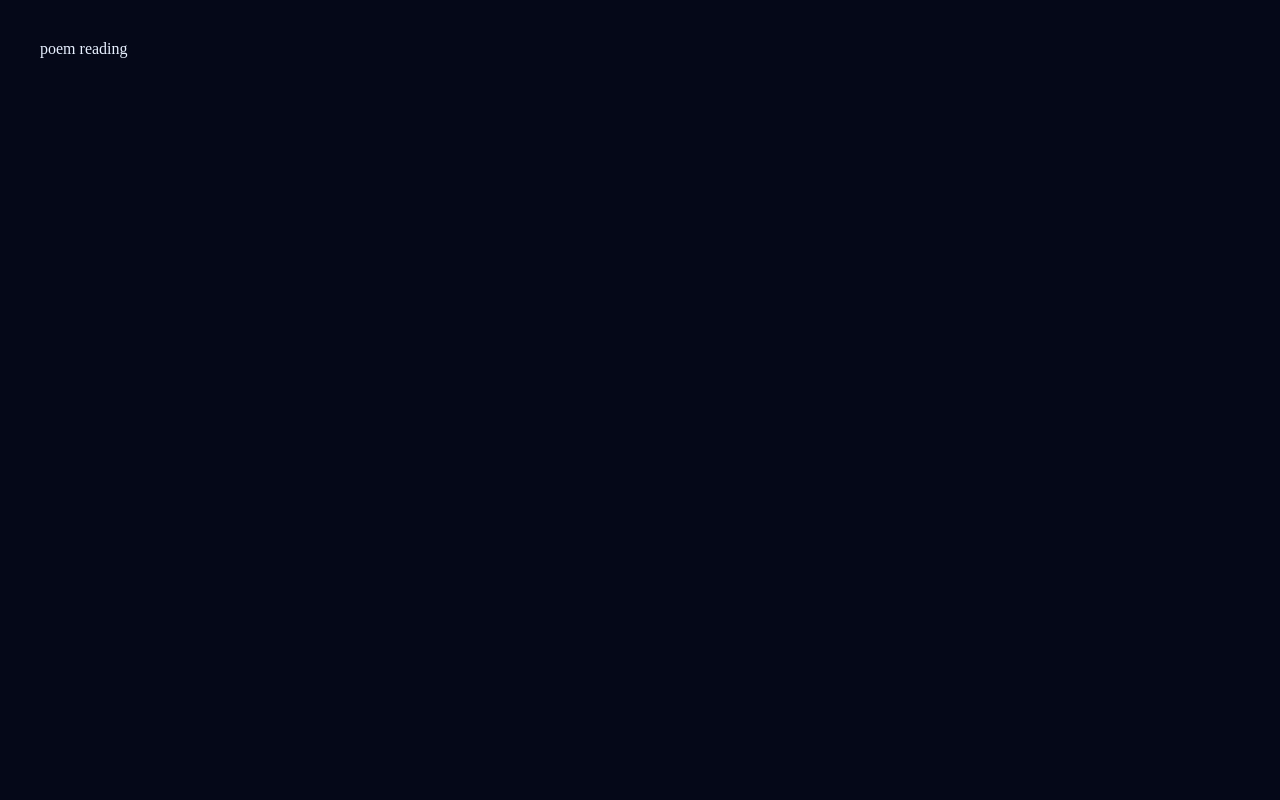
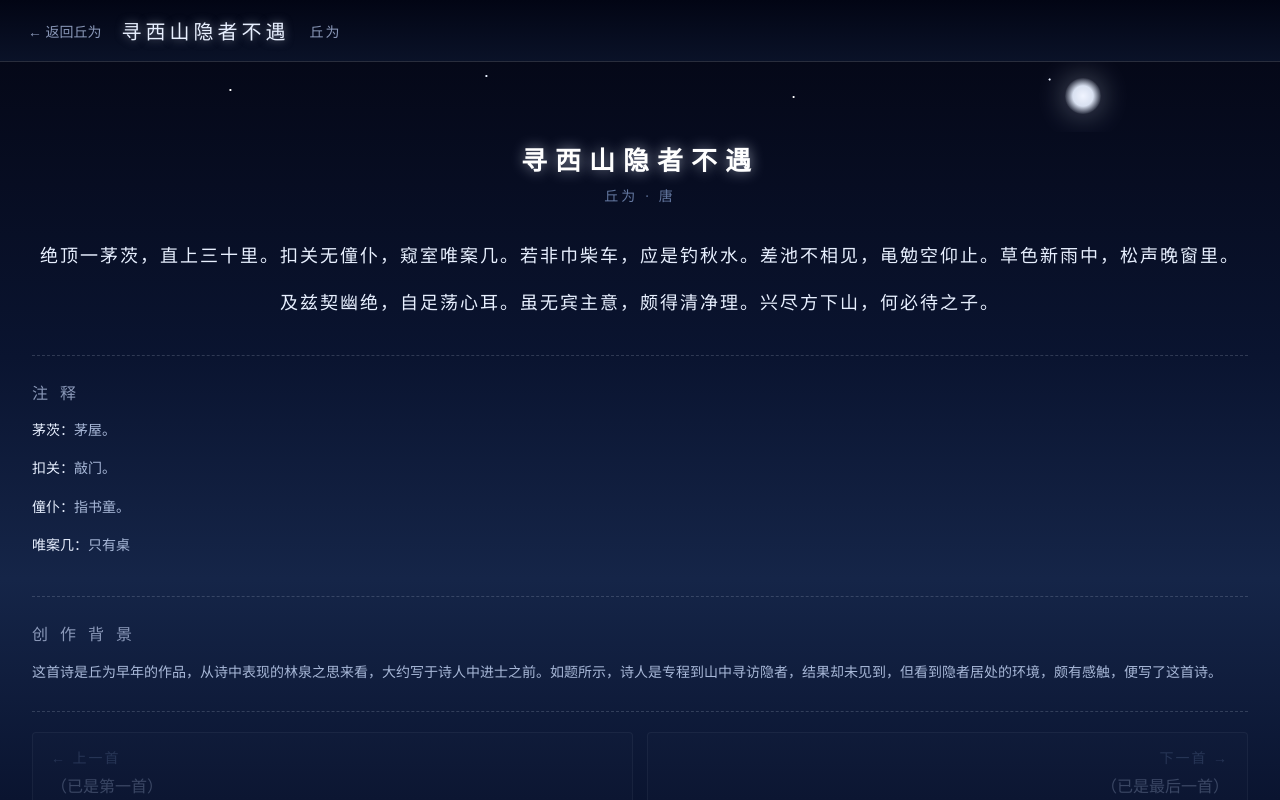
Before and after one commit to Qing45/shiwen-changhe, a React (Vite) app: page /poem/23c91fa1d5eb in a window 1280 px wide. Built offline with nearby package versions, Linux system fonts and the light colour scheme.

Commit message:
feat(poem): reading page with annotations, background, and prev/next navigation

```diff
--- a/src/App.tsx
+++ b/src/App.tsx
@@ -1,6 +1,7 @@
 import { BrowserRouter, Routes, Route } from 'react-router-dom';
 import { RiverPage } from './pages/RiverPage';
 import { PoetPage } from './pages/PoetPage';
+import { PoemPage } from './pages/PoemPage';
 
 export default function App() {
   return (
@@ -8,16 +9,8 @@ export default function App() {
       <Routes>
         <Route path="/" element={<RiverPage />} />
         <Route path="/poet/:poetId" element={<PoetPage />} />
-        <Route path="/poem/:poemId" element={<Placeholder>poem reading</Placeholder>} />
+        <Route path="/poem/:poemId" element={<PoemPage />} />
       </Routes>
     </BrowserRouter>
   );
 }
-
-function Placeholder({ children }: { children: React.ReactNode }) {
-  return (
-    <div style={{ width: '100%', height: '100%', background: '#050818', color: '#e8f0ff', padding: 40 }}>
-      {children}
-    </div>
-  );
-}
--- /dev/null
+++ b/src/pages/PoemPage.tsx
@@ -0,0 +1,152 @@
+import { useParams, Link } from 'react-router-dom';
+import { getPoem, getPoet, getNeighbors } from '../data/load';
+import { TopNav } from '../components/TopNav';
+import { colors, fontFamilies, fontSizes } from '../theme';
+
+export function PoemPage() {
+  const { poemId } = useParams<{ poemId: string }>();
+  const poem = poemId ? getPoem(poemId) : undefined;
+  if (!poem) {
+    return <div style={{ padding: 40, color: colors.textPrimary }}>诗未找到</div>;
+  }
+  const poet = getPoet(poem.poetId);
+  if (!poet) {
+    return <div style={{ padding: 40, color: colors.textPrimary }}>作者未找到</div>;
+  }
+  const { prev, next } = getNeighbors(poem.id);
+
+  return (
+    <div style={{ width: '100%', height: '100%', display: 'flex', flexDirection: 'column' }}>
+      <TopNav variant="poem" poet={poet} poem={poem} />
+      <div style={{
+        flex: 1, overflowY: 'auto',
+        background: colors.bgGradient,
+      }}>
+        {/* 月夜氛围带（无题图） */}
+        <div style={{ position: 'relative', height: 70, overflow: 'hidden' }}>
+          <div style={{
+            position: 'absolute', top: 16, right: '14%',
+            width: 36, height: 36, borderRadius: '50%',
+            background: 'radial-gradient(circle, #f0f4ff 0%, #d8e0f0 40%, rgba(216,224,240,0.2) 70%, transparent 100%)',
+            boxShadow: '0 0 30px rgba(216,224,240,0.4)',
+          }} />
+          <div style={{
+            position: 'absolute', inset: 0,
+            background: `
+              radial-gradient(circle at 18% 40%, #fff 0.6px, transparent 1.5px),
+              radial-gradient(circle at 38% 20%, #e8f0ff 0.6px, transparent 1.5px),
+              radial-gradient(circle at 62% 50%, #fff 0.5px, transparent 1.5px),
+              radial-gradient(circle at 82% 25%, #e8f0ff 0.6px, transparent 1.5px)
+            `,
+          }} />
+        </div>
+
+        {/* 原文 */}
+        <div style={{ padding: '8px 32px 28px', textAlign: 'center' }}>
+          <div style={{
+            fontFamily: fontFamilies.chinese, color: '#fff',
+            fontSize: fontSizes.poemTitle, letterSpacing: 8,
+            marginBottom: 8, fontWeight: 600,
+            textShadow: '0 0 14px rgba(216,224,240,0.6)',
+          }}>{poem.title}</div>
+          <div style={{
+            color: colors.textDim, fontFamily: fontFamilies.chinese,
+            fontSize: fontSizes.body, letterSpacing: 3, marginBottom: 28,
+          }}>{poet.name} · 唐</div>
+          <div style={{
+            fontFamily: fontFamilies.chinese, color: colors.textPrimary,
+            fontSize: fontSizes.poemText, lineHeight: 2.6, letterSpacing: 2,
+            whiteSpace: 'pre-wrap',
+          }}>{poem.content}</div>
+        </div>
+
+        <Divider />
+
+        {/* 注释 */}
+        {poem.annotations.length > 0 && (
+          <>
+            <section style={{ padding: '24px 32px' }}>
+              <SectionTitle>注 释</SectionTitle>
+              <div style={{
+                color: colors.textSecondary, fontFamily: fontFamilies.chinese,
+                fontSize: fontSizes.body, lineHeight: 1.9,
+              }}>
+                {poem.annotations.map((a, i) => (
+                  <div key={i} style={{ marginBottom: 12 }}>
+                    <span style={{ color: colors.textPrimary }}>{a.term}：</span>
+                    {a.explanation}
+                  </div>
+                ))}
+              </div>
+            </section>
+            <Divider />
+          </>
+        )}
+
+        {/* 创作背景 */}
+        {poem.background && (
+          <>
+            <section style={{ padding: '24px 32px' }}>
+              <SectionTitle>创 作 背 景</SectionTitle>
+              <div style={{
+                color: colors.textSecondary, fontFamily: fontFamilies.chinese,
+                fontSize: fontSizes.body, lineHeight: 2,
+              }}>{poem.background}</div>
+            </section>
+            <Divider />
+          </>
+        )}
+
+        {/* 翻页 */}
+        <nav style={{
+          padding: '20px 32px',
+          display: 'flex', alignItems: 'stretch', justifyContent: 'space-between', gap: 14,
+        }}>
+          {prev ? (
+            <Link to={`/poem/${prev.id}`} style={navCardStyle}>
+              <div style={{ color: colors.textDim, fontSize: 14, letterSpacing: 2 }}>← 上一首</div>
+              <div style={{ color: colors.textSecondary, fontFamily: fontFamilies.chinese, fontSize: 16, marginTop: 6 }}>{prev.title}</div>
+            </Link>
+          ) : (
+            <div style={{ ...navCardStyle, opacity: 0.3, pointerEvents: 'none' }}>
+              <div style={{ color: colors.textDim, fontSize: 14, letterSpacing: 2 }}>← 上一首</div>
+              <div style={{ color: colors.textSecondary, fontFamily: fontFamilies.chinese, fontSize: 16, marginTop: 6 }}>（已是第一首）</div>
+            </div>
+          )}
+          {next ? (
+            <Link to={`/poem/${next.id}`} style={{ ...navCardStyle, textAlign: 'right' }}>
+              <div style={{ color: colors.textDim, fontSize: 14, letterSpacing: 2 }}>下一首 →</div>
+              <div style={{ color: colors.textSecondary, fontFamily: fontFamilies.chinese, fontSize: 16, marginTop: 6 }}>{next.title}</div>
+            </Link>
+          ) : (
+            <div style={{ ...navCardStyle, textAlign: 'right', opacity: 0.3, pointerEvents: 'none' }}>
+              <div style={{ color: colors.textDim, fontSize: 14, letterSpacing: 2 }}>下一首 →</div>
+              <div style={{ color: colors.textSecondary, fontFamily: fontFamilies.chinese, fontSize: 16, marginTop: 6 }}>（已是最后一首）</div>
+            </div>
+          )}
+        </nav>
+      </div>
+    </div>
+  );
+}
+
+const navCardStyle: React.CSSProperties = {
+  flex: 1, padding: '14px 18px',
+  background: 'rgba(216,224,240,0.05)',
+  border: '1px solid rgba(216,224,240,0.18)',
+  borderRadius: 4,
+  textDecoration: 'none',
+};
+
+function Divider() {
+  return <div style={{ margin: '0 32px', borderTop: '1px dashed rgba(216,224,240,0.18)' }} />;
+}
+
+function SectionTitle({ children }: { children: React.ReactNode }) {
+  return (
+    <div style={{
+      color: colors.textTertiary, fontFamily: fontFamilies.chinese,
+      fontSize: fontSizes.sectionTitle, letterSpacing: 4, marginBottom: 14,
+    }}>{children}</div>
+  );
+}
```
